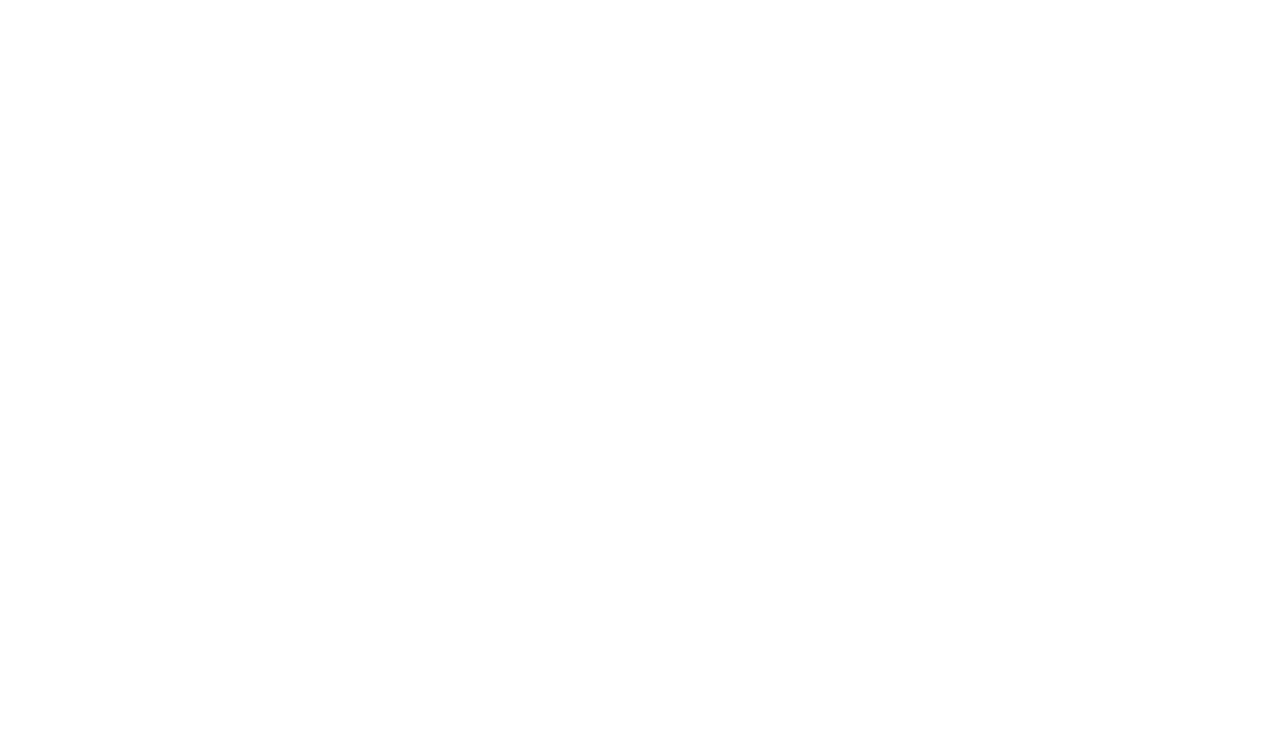
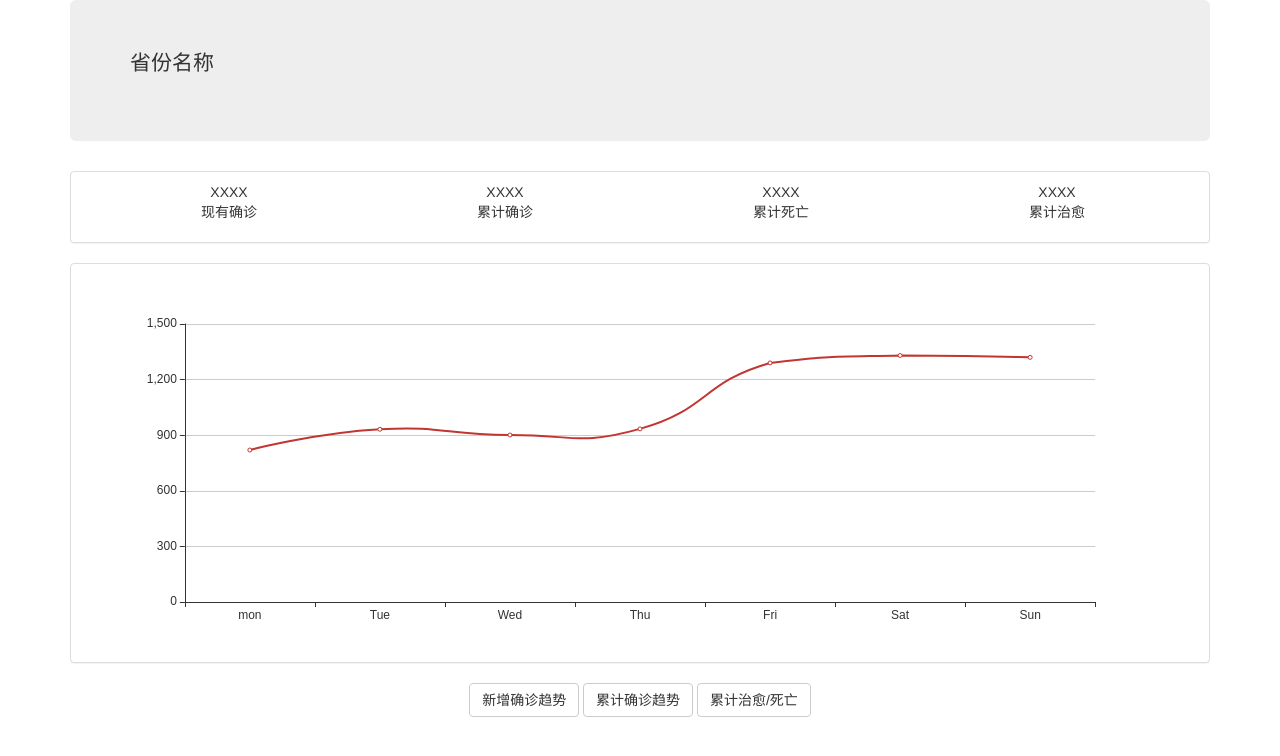
Before and after one commit to takeyouhomeaa/InfectStatisticWeb, a plain HTML site: page details.html in a window 1280 px wide. Drawn offline with nearby package versions, Linux system fonts and the light colour scheme.

Commit message:
网页框架

```diff
--- a/details.html
+++ b/details.html
@@ -1,10 +1,112 @@
 <!DOCTYPE html>
-<html lang="en">
+<html lang="zh-CN">
 <head>
-    <meta charset="UTF-8">
-    <title>Title</title>
+    <meta charset="utf-8">
+    <meta http-equiv="X-UA-Compatible" content="IE=edge">
+    <meta name="viewport" content="width=device-width, initial-scale=1">
+    <!-- 上述3个meta标签*必须*放在最前面，任何其他内容都*必须*跟随其后！ -->
+    <title>Bootstrap 101 Template</title>
+
+    <!-- Bootstrap -->
+    <link href="css/bootstrap.min.css" rel="stylesheet">
+
+    <script src="js/echarts.min.js"></script>
+    <style>
+        ul{
+            list-style: none;
+        }
+        td{
+           text-align: center;
+            padding: 10px 90px;
+        }
+
+    </style>
 </head>
 <body>
 
+<div class="container">
+    <div class="jumbotron">
+        <p id="province">省份名称</p>
+    </div>
+</div>
+
+<div class="container">
+    <div class="panel panel-default">
+       <table>
+           <tr>
+               <td>
+                   <ul>
+                       <li>XXXX</li>
+                       <li>现有确诊</li>
+                   </ul>
+               </td>
+               <td>
+                   <ul>
+                       <li>XXXX</li>
+                       <li>累计确诊</li>
+                   </ul>
+               </td>
+               <td>
+                   <ul>
+                       <li>XXXX</li>
+                       <li>累计死亡</li>
+                   </ul>
+               </td>
+               <td>
+                   <ul>
+                       <li>XXXX</li>
+                       <li>累计治愈</li>
+                   </ul>
+               </td>
+           </tr>
+       </table>
+    </div>
+</div>
+
+
+<div class="container">
+    <div id="main" class="panel panel-default" style="width: 100%;height:400px;"></div>
+</div>
+<div class="container" style="text-align: center">
+    <button type="button" class="btn btn-default">新增确诊趋势</button>
+    <button type="button" class="btn btn-default">累计确诊趋势</button>
+    <button type="button" class="btn btn-default">累计治愈/死亡</button>
+</div>
+
+<div>
+    <br>
+    <br>
+</div>
+<!-- jQuery (Bootstrap 的所有 JavaScript 插件都依赖 jQuery，所以必须放在前边) -->
+<script src="js/jquery-3.4.1.min.js"></script>
+<!-- 加载 Bootstrap 的所有 JavaScript 插件。你也可以根据需要只加载单个插件。 -->
+<script src="js/bootstrap.min.js"></script>
+
+<script type="text/javascript">
+    // 基于准备好的dom，初始化echarts实例
+    var myChart = echarts.init(document.getElementById('main'));
+
+    var date = ['mon','Tue', 'Wed', 'Thu', 'Fri', 'Sat', 'Sun'];
+    var Numerical = [];
+    // 指定图表的配置项和数据
+        var option = {
+            xAxis: {
+                type: 'category',
+                data: date,
+            },
+            yAxis: {
+                type: 'value'
+            },
+            series: [{
+                data: [820, 932, 901, 934, 1290, 1330, 1320],
+                type: 'line',
+                smooth: true
+            }]
+        };
+
+    // 使用刚指定的配置项和数据显示图表。
+    myChart.setOption(option);
+</script>
+
 </body>
 </html>
```
